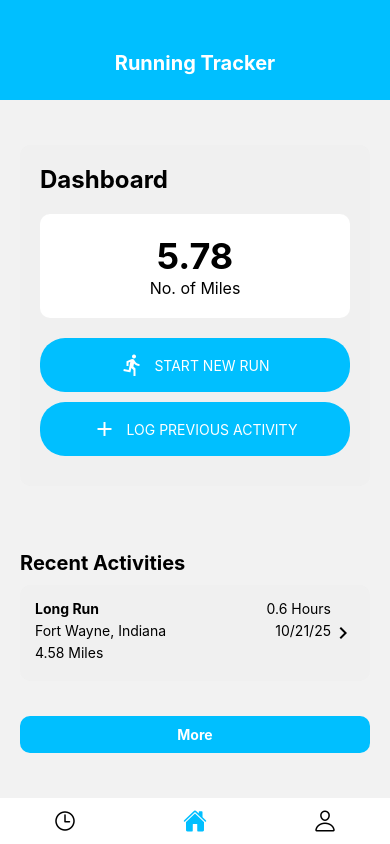
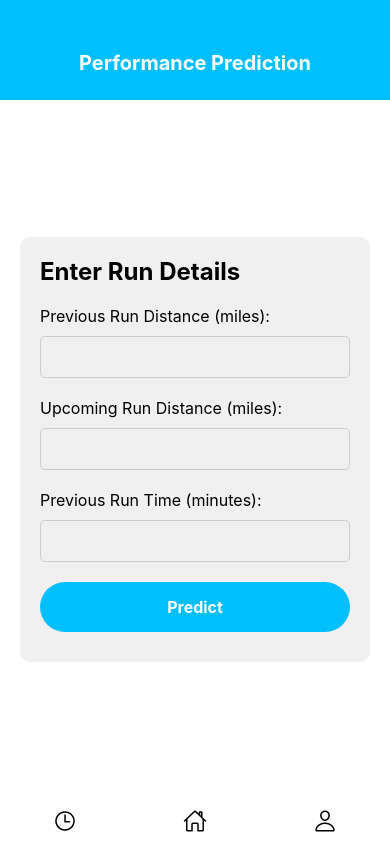
Before and after one commit to SaiSurajMatta/Running-Tracker-FrontEnd, a React Native app: screen /PredictionForm in a window 390 px wide. Built offline with nearby package versions, Linux system fonts and the light colour scheme.

Commit message:
Added Performance Prediction functionality

```diff
--- a/App.js
+++ b/App.js
@@ -11,6 +11,8 @@ import LogActivityScreen from './logPreviousActivity/LogActivityScreen';
 import ProfileScreen from './profile/ProfileScreen';
 import HistoryScreen from './history/HistoryScreen';
 import ForgotPassword from './newUserRegistration/ForgotPassword'; // Ensure this file exists and is correctly exported
+import PredictionForm from './profile/PredictionForm';
+import PredictionResult from './profile/PredictionResult';
 
 const Stack = createStackNavigator();
 
@@ -27,6 +29,8 @@ function App() {
         <Stack.Screen name="LogActivityScreen" component={LogActivityScreen} options={{ headerShown: false }}/>
         <Stack.Screen name="ProfileScreen" component={ProfileScreen} options={{ headerShown: false }}/>
         <Stack.Screen name="HistoryScreen" component={HistoryScreen} options={{ headerShown: false }}/>
+        <Stack.Screen name="PredictionForm" component={PredictionForm} options={{ headerShown: false }}/>
+        <Stack.Screen name="PredictionResult" component={PredictionResult} options={{ headerShown: false }}/>
         <Stack.Screen name="ForgotPassword" component={ForgotPassword} />
       </Stack.Navigator>
     </NavigationContainer>
--- a/history/HistoryScreen.js
+++ b/history/HistoryScreen.js
@@ -38,11 +38,11 @@ const HistoryScreen = ({ navigation }) => {
         ))}
       </ScrollView>
       <View style={styles.navBar}>
+        <TouchableOpacity>
+          <Ionicons name='time' size={24} color='#00BFFF' />
+        </TouchableOpacity>
         <TouchableOpacity onPress={() => navigation.navigate('HomeScreen')}>
           <Ionicons name='home-outline' size={24} color='black' />
-        </TouchableOpacity>
-        <TouchableOpacity>
-          <Ionicons name='time' size={24} color='#00BFFF' />
         </TouchableOpacity>
         <TouchableOpacity onPress={() => navigation.navigate('ProfileScreen')}>
           <Ionicons name='person-outline' size={24} color='black' />
--- /dev/null
+++ b/profile/PredictionForm.js
@@ -0,0 +1,130 @@
+import React, { useState } from "react";
+import { View, Text, TextInput, TouchableOpacity, StyleSheet } from "react-native";
+import { Ionicons } from "@expo/vector-icons";
+
+const PredictionForm = ({ navigation }) => {
+  const [prevDistance, setPrevDistance] = useState('');
+  const [upcomingDistance, setUpcomingDistance] = useState('');
+  const [prevTime, setPrevTime] = useState('');
+
+  const handlePredict = () => {
+    const t2 = prevTime * (upcomingDistance / prevDistance) ** 1.06; // Riegel's formula
+    navigation.navigate('PredictionResult', { predictedTime: t2 });
+  };
+
+  return (
+    <View style={styles.container}>
+      <View style={styles.titleBar}>
+        <Text style={styles.title}>Performance Prediction</Text>
+      </View>
+
+      <View style={styles.dashboardCard}>
+        <Text style={styles.cardTitle}>Enter Run Details</Text>
+
+        <Text style={styles.label}>Previous Run Distance (miles):</Text>
+        <TextInput
+          style={styles.input}
+          value={prevDistance}
+          onChangeText={setPrevDistance}
+          keyboardType="numeric"
+        />
+        <Text style={styles.label}>Upcoming Run Distance (miles):</Text>
+        <TextInput
+          style={styles.input}
+          value={upcomingDistance}
+          onChangeText={setUpcomingDistance}
+          keyboardType="numeric"
+        />
+        <Text style={styles.label}>Previous Run Time (minutes):</Text>
+        <TextInput
+          style={styles.input}
+          value={prevTime}
+          onChangeText={setPrevTime}
+          keyboardType="numeric"
+        />
+
+        <TouchableOpacity style={styles.button} onPress={handlePredict}>
+          <Text style={styles.buttonText}>Predict</Text>
+        </TouchableOpacity>
+      </View>
+
+      <View style={styles.navBar}>
+        <TouchableOpacity onPress={() => navigation.navigate("HistoryScreen")}>
+          <Ionicons name="time-outline" size={24} color="black" />
+        </TouchableOpacity>
+        <TouchableOpacity onPress={() => navigation.navigate("HomeScreen")}>
+          <Ionicons name="home-outline" size={24} color="black" />
+        </TouchableOpacity>
+        <TouchableOpacity onPress={() => navigation.navigate("ProfileScreen")}>
+          <Ionicons name="person-outline" size={24} color="black" />
+        </TouchableOpacity>
+      </View>
+    </View>
+  );
+};
+
+const styles = StyleSheet.create({
+  container: {
+    flex: 1,
+    justifyContent: "space-between",
+    backgroundColor: "#fff",
+  },
+  titleBar: {
+    backgroundColor: "#00BFFF",
+    paddingVertical: 15,
+    alignItems: "center",
+    justifyContent: "flex-end",
+    height: 100,
+  },
+  title: {
+    fontSize: 20,
+    fontWeight: "bold",
+    color: "#FFFFFF",
+    marginBottom: 10,
+  },
+  dashboardCard: {
+    backgroundColor: "#F0F0F0",
+    borderRadius: 10,
+    padding: 20,
+    margin: 20,
+  },
+  cardTitle: {
+    fontSize: 24,
+    fontWeight: "bold",
+    marginBottom: 20,
+  },
+  label: {
+    fontSize: 16,
+    marginBottom: 10,
+  },
+  input: {
+    borderWidth: 1,
+    borderColor: "#ccc",
+    padding: 10,
+    marginBottom: 20,
+    fontSize: 16,
+    borderRadius: 5,
+  },
+  button: {
+    flexDirection: "row",
+    backgroundColor: "#00BFFF",
+    padding: 15,
+    borderRadius: 25,
+    alignItems: "center",
+    justifyContent: "center",
+    marginBottom: 10,
+  },
+  buttonText: {
+    color: "#FFFFFF",
+    fontSize: 16,
+    fontWeight: "bold",
+  },
+  navBar: {
+    flexDirection: "row",
+    justifyContent: "space-around",
+    paddingVertical: 10,
+    backgroundColor: "#FFFFFF",
+  },
+});
+
+export default PredictionForm;
--- /dev/null
+++ b/profile/PredictionResult.js
@@ -0,0 +1,74 @@
+import React from "react";
+import { View, Text, StyleSheet, TouchableOpacity } from "react-native";
+import { Ionicons } from "@expo/vector-icons";
+
+const PredictionResult = ({ route, navigation }) => {
+  const { predictedTime } = route.params;
+
+  return (
+    <View style={styles.container}>
+      <View style={styles.titleBar}>
+        <Text style={styles.title}>Race Performance Prediction</Text>
+      </View>
+      <View style={styles.dashboardCard}>
+        <Text style={styles.resultText}>Predicted Time for Upcoming Run:</Text>
+        <Text style={styles.time}>{predictedTime.toFixed(2)} minutes</Text>
+      </View>
+      <View style={styles.navBar}>
+        <TouchableOpacity onPress={() => navigation.navigate("HistoryScreen")}>
+          <Ionicons name="time-outline" size={24} color="black" />
+        </TouchableOpacity>
+        <TouchableOpacity onPress={() => navigation.navigate("HomeScreen")}>
+          <Ionicons name="home-outline" size={24} color="black" />
+        </TouchableOpacity>
+        <TouchableOpacity onPress={() => navigation.navigate("ProfileScreen")}>
+          <Ionicons name="person-outline" size={24} color="black" />
+        </TouchableOpacity>
+      </View>
+    </View>
+  );
+};
+
+const styles = StyleSheet.create({
+  container: {
+    flex: 1,
+    backgroundColor: "#fff",
+  },
+  titleBar: {
+    backgroundColor: "#00BFFF",
+    paddingVertical: 15,
+    alignItems: "center",
+    justifyContent: "center",
+    height: 100,
+  },
+  title: {
+    fontSize: 20,
+    fontWeight: "bold",
+    color: "#FFFFFF",
+  },
+  dashboardCard: {
+    flex: 1,
+    backgroundColor: "#F0F0F0",
+    borderRadius: 10,
+    padding: 20,
+    margin: 20,
+    alignItems: "center",
+    justifyContent: "center",
+  },
+  resultText: {
+    fontSize: 18,
+    marginBottom: 10,
+  },
+  time: {
+    fontSize: 24,
+    fontWeight: "bold",
+  },
+  navBar: {
+    flexDirection: "row",
+    justifyContent: "space-around",
+    paddingVertical: 10,
+    backgroundColor: "#FFFFFF",
+  },
+});
+
+export default PredictionResult;
--- a/profile/ProfileScreen.js
+++ b/profile/ProfileScreen.js
@@ -1,6 +1,7 @@
 import React, { useState } from "react";
 import { View, Text, TouchableOpacity, StyleSheet } from "react-native";
 import { Ionicons } from "@expo/vector-icons";
+import PredictionForm from "./PredictionForm";
 // import DropDownPicker from "react-native-dropdown-picker";
 
 const ProfileScreen = ({ navigation, route }) => {
@@ -16,17 +17,17 @@ const ProfileScreen = ({ navigation, route }) => {
   const formattedDateOfBirth = dateOfBirth ? new Date(dateOfBirth).toLocaleDateString() : '';
 
   const [activeTab, setActiveTab] = useState("profile");
-
   const [showOptions, setShowOptions] = useState(false);
-  // const [isDropDownVisible, setIsDropDownVisible] = useState(false);
-  // const [isDropDownOpen, setIsDropDownOpen] = useState(false);
+// const [isDropDownVisible, setIsDropDownVisible] = useState(false);
+// const [isDropDownOpen, setIsDropDownOpen] = useState(false);
   const handleLogout = () => {
     navigation.navigate('LoginForm');
   };
 
   const handleEdit = () => {
+    // Functionality to edit profile details
+  };
 
-  };
   const handleNavigation = (tab) => {
     if (route.name !== tab) {
       setActiveTab(tab);
@@ -40,7 +41,7 @@ const ProfileScreen = ({ navigation, route }) => {
         <Text style={styles.title}>Profile</Text>
         <TouchableOpacity
           style={styles.threedots}
-          onPress={() => setShowOptions(!showOptions)} // Toggle options visibility
+          onPress={() => setShowOptions(!showOptions)}
           testID="options-toggle"
         >
           <Ionicons name="ellipsis-vertical" size={24} color="#FFFFFF" />
@@ -70,9 +71,16 @@ const ProfileScreen = ({ navigation, route }) => {
           <Text style={styles.detailLabel}>Address:</Text>
           <Text style={styles.detail}>{address}</Text>
         </View>
+        {/* New button to navigate to PredictionForm */}
+        <TouchableOpacity
+          style={styles.button}
+          onPress={() => navigation.navigate('PredictionForm')}
+        >
+          <Text style={styles.buttonText}>Predict my Performance</Text>
+        </TouchableOpacity>
       </View>
       <View style={styles.optionsContainer}>
-        {showOptions && ( // Render options only if showOptions is true
+        {showOptions && (
           <View style={styles.options}>
             <TouchableOpacity onPress={handleEdit}>
               <Text style={styles.option}>Edit</Text>
@@ -130,7 +138,7 @@ const styles = StyleSheet.create({
     fontWeight: "bold",
     color: "#FFFFFF",
     marginTop: 20,
-    flex: 1, // Allow the title to take up available space
+    flex: 1,
     textAlign: "center",
   },
   threedots: {
@@ -159,11 +167,24 @@ const styles = StyleSheet.create({
   detail: {
     flex: 1,
   },
+  button: {
+    backgroundColor: "#00BFFF",
+    padding: 15,
+    borderRadius: 25,
+    alignItems: "center",
+    justifyContent: "center",
+    margin: 20,
+  },
+  buttonText: {
+    color: "#FFFFFF",
+    fontSize: 16,
+    fontWeight: "bold",
+  },
   optionsContainer: {
     position: "absolute",
     top: 85,
     right: 10,
-    zIndex: 999, // Ensure options appear above other content
+    zIndex: 999,
   },
   options: {
     backgroundColor: "#FFFFFF",
@@ -180,7 +201,7 @@ const styles = StyleSheet.create({
     flexDirection: "row",
     justifyContent: "space-around",
     paddingVertical: 10,
-    backgroundColor: "#FFFFFF", // Optional, for better visibility
+    backgroundColor: "#FFFFFF",
   },
 });
 
```
